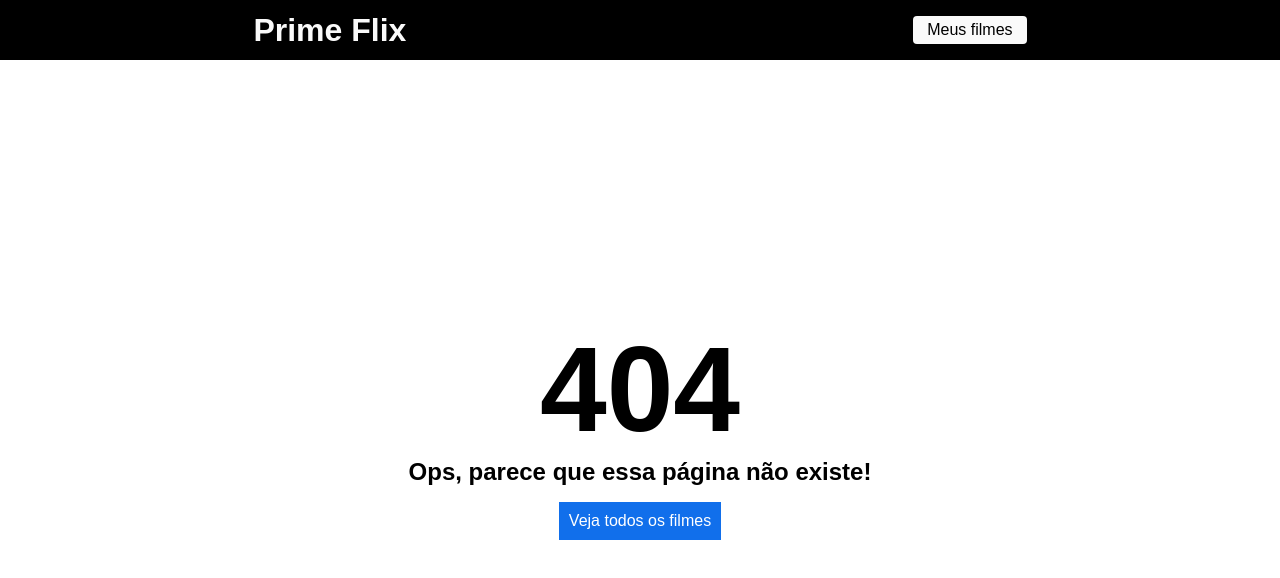
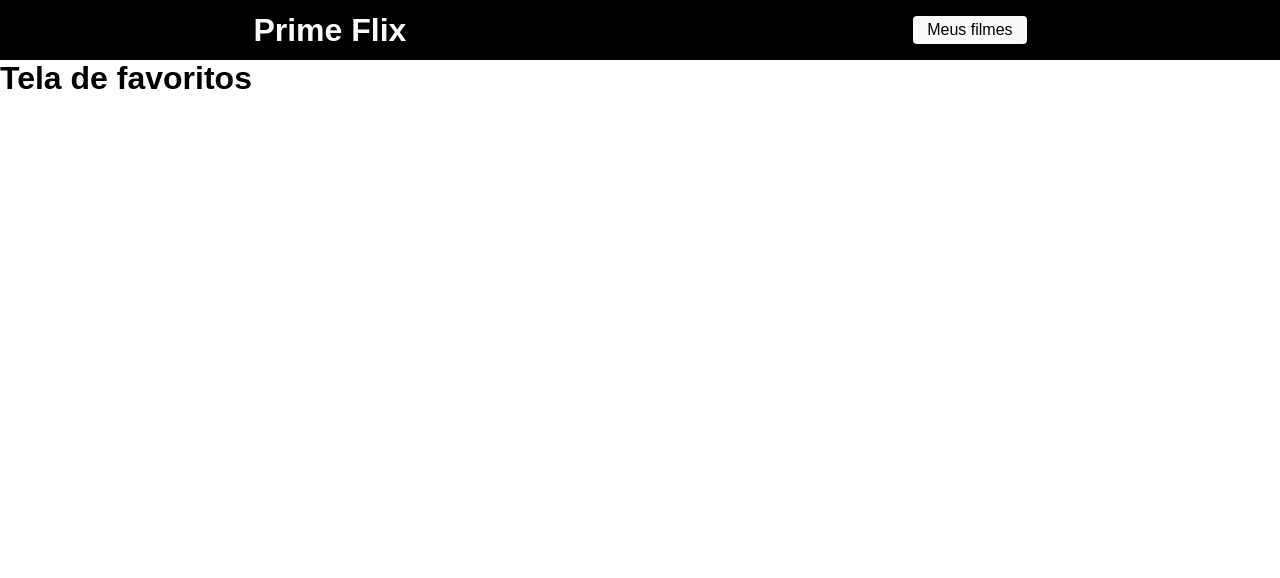
Before and after one commit to YanGraim/primeFlix, a React (Vite) app: page /favoritos in a window 1280 px wide. Before the commit this address had no page. Shown: the top 578 px of the page. Built offline with nearby package versions, Linux system fonts and the light colour scheme.

Commit message:
feat(routes): adicionar rota para a página de favoritos

```diff
--- a/src/routes.jsx
+++ b/src/routes.jsx
@@ -3,6 +3,7 @@ import { BrowserRouter, Routes, Route } from "react-router-dom";
 import Header from "./components/Header";
 import Home from "./pages/Home";
 import Filme from "./pages/Filme";
+import Favoritos from "./pages/Favoritos";
 import Error from "./pages/Error";
 
 function Router() {
@@ -12,6 +13,7 @@ function Router() {
       <Routes>
         <Route path="/" element={<Home />} />
         <Route path="/filme/:id" element={<Filme />} />
+        <Route path="/favoritos" element={<Favoritos />} />
 
         <Route path="*" element={<Error />} />
       </Routes>
```
